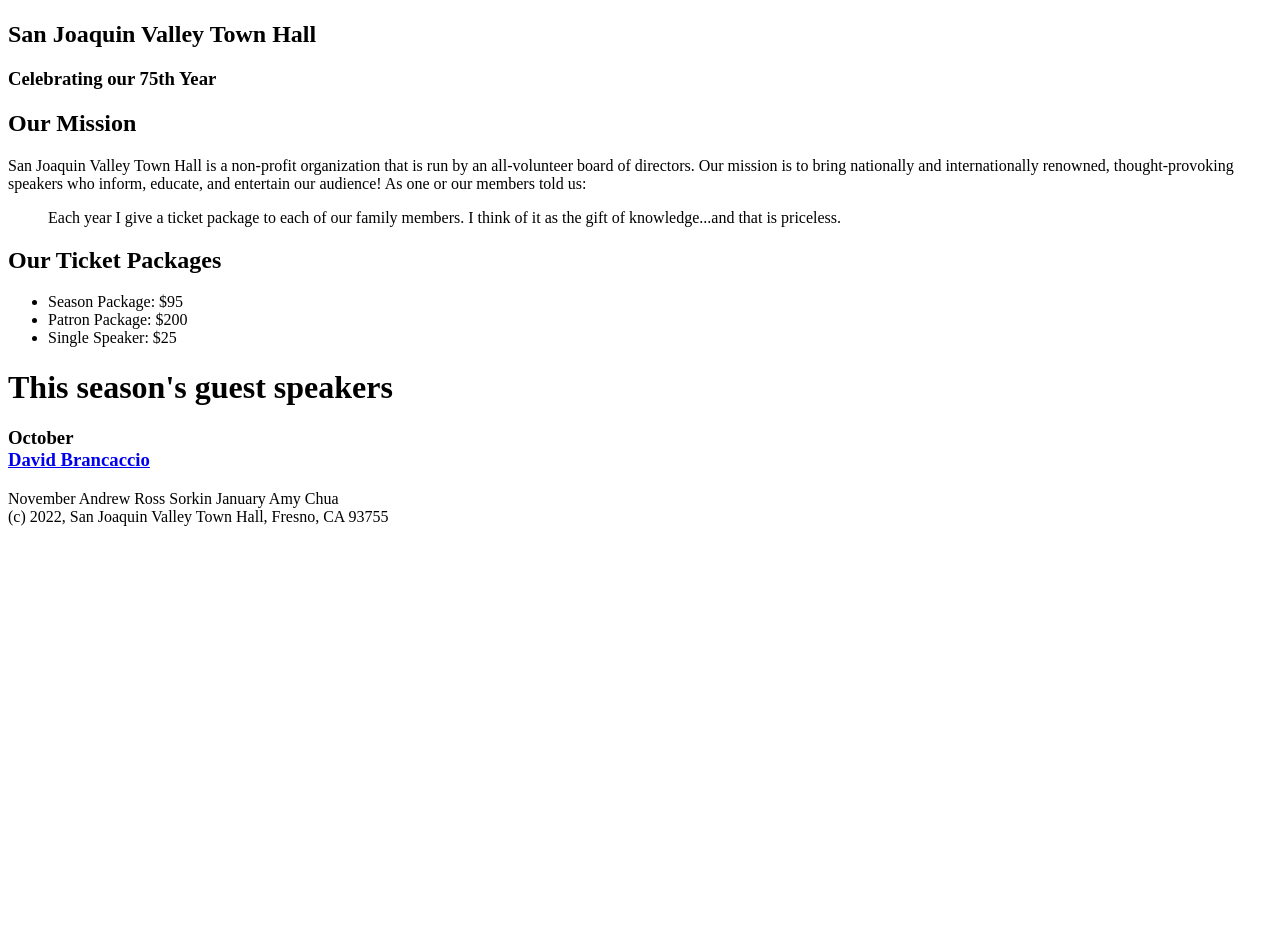
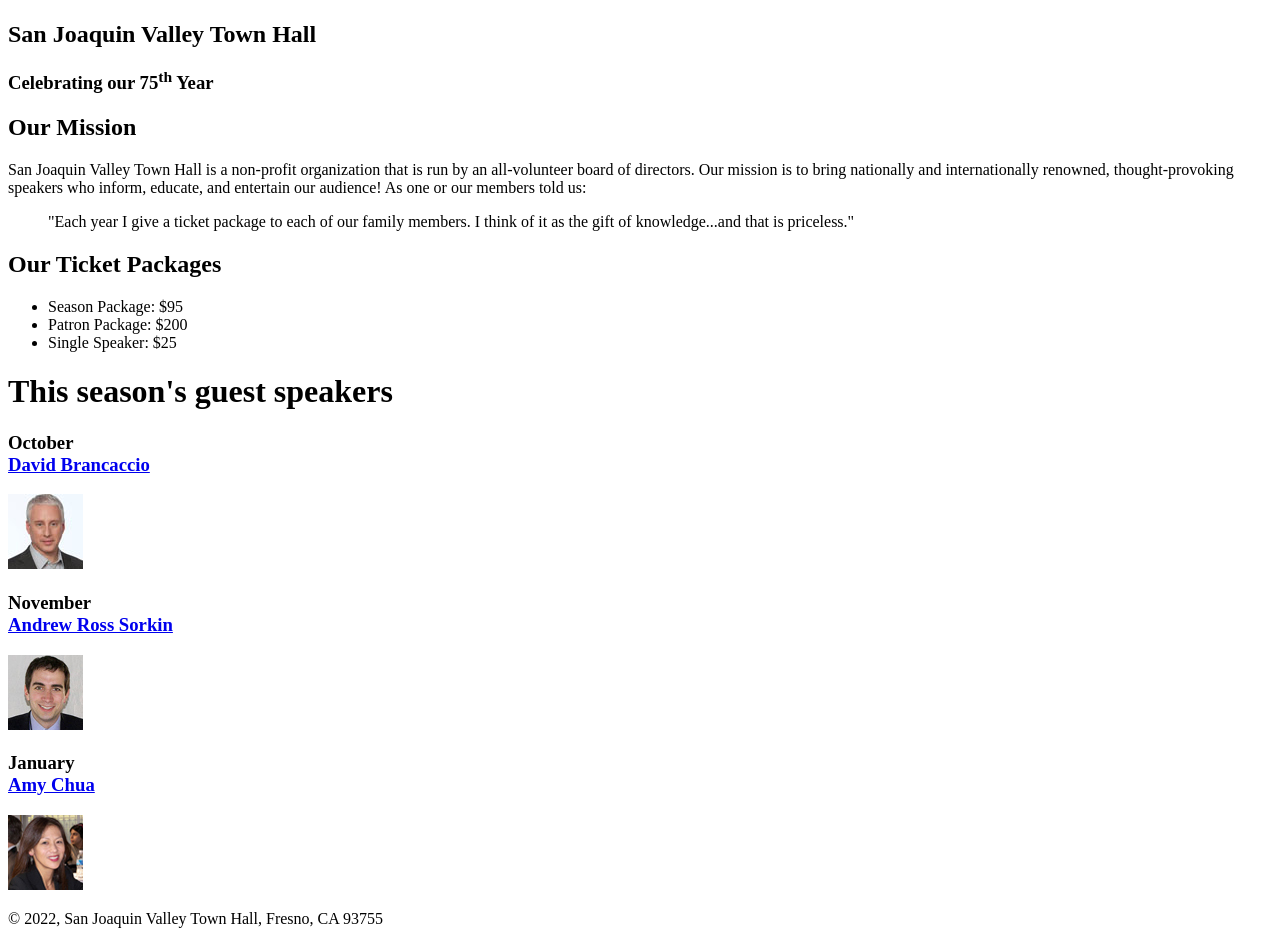
Before and after one commit to sajidchowdhury1/A05, a plain HTML site: page index.html in a window 1280 px wide. Shown: the part 91-1035 px from the top of the page. Before the commit the page ends 800 px from the top, so only its background shows below. Drawn offline with Linux system fonts and the light colour scheme.

Commit message:
Completed the assignment and added the remaining features which was putting links for individual speakers, images, put tags in header and footer, and did page testing.

```diff
--- a/index.html
+++ b/index.html
@@ -11,14 +11,14 @@
 	<header>
 		<img src="images/town_hall_logo.gif" alt="town hall" height="80" />
 		<h2>San Joaquin Valley Town Hall</h2>
-		<h3>Celebrating our 75th Year</h3>
+		<h3>Celebrating our 75<sup>th</sup> Year</h3>
 	</header>
 	<main>
 		<h2>Our Mission</h2>
 
 		<p>San Joaquin Valley Town Hall is a non-profit organization that is run by an all-volunteer board of directors. Our mission is to bring nationally and internationally renowned, thought-provoking speakers who inform, educate, and entertain our audience! As one or our members told us:</p>
 
-		<blockquote>Each year I give a ticket package to each of our family members. I think of it as the gift of knowledge...and that is priceless.</blockquote>
+		<blockquote>"Each year I give a ticket package to each of our family members. I think of it as the gift of knowledge...and that is priceless."</blockquote>
 
 
 		<h2>Our Ticket Packages</h2>
@@ -36,15 +36,24 @@
 			<br />
 			<a href="speakers/brancaccio.html">David Brancaccio</a>
 		</h3>
+		<img src="images/brancaccio75.jpg" alt="David Brancaccio" height="75">
 
-		November
-		Andrew Ross Sorkin
+		<h3>
+			November
+			<br />
+			<a href="speakers/sorkin.html">Andrew Ross Sorkin</a>
+		</h3>
+		<img src="images/sorkin75.jpg" alt="Andrew Ross Sorkin" height="75">
 
-		January
-		Amy Chua
+		<h3>
+			January
+			<br />
+			<a href="speakers/chua.html">Amy Chua</a>
+		</h3>
+		<img src="images/chua75.jpg" alt="Amy Chua" height="75">
 	</main>
 	<footer>
-		(c) 2022, San Joaquin Valley Town Hall, Fresno, CA 93755
+		<p>&copy; 2022, San Joaquin Valley Town Hall, Fresno, CA 93755</p>
 	</footer>
 </body>
 </html>
```
Also changed, not shown: speakers/sorkin.html (+1 -0 lines).
